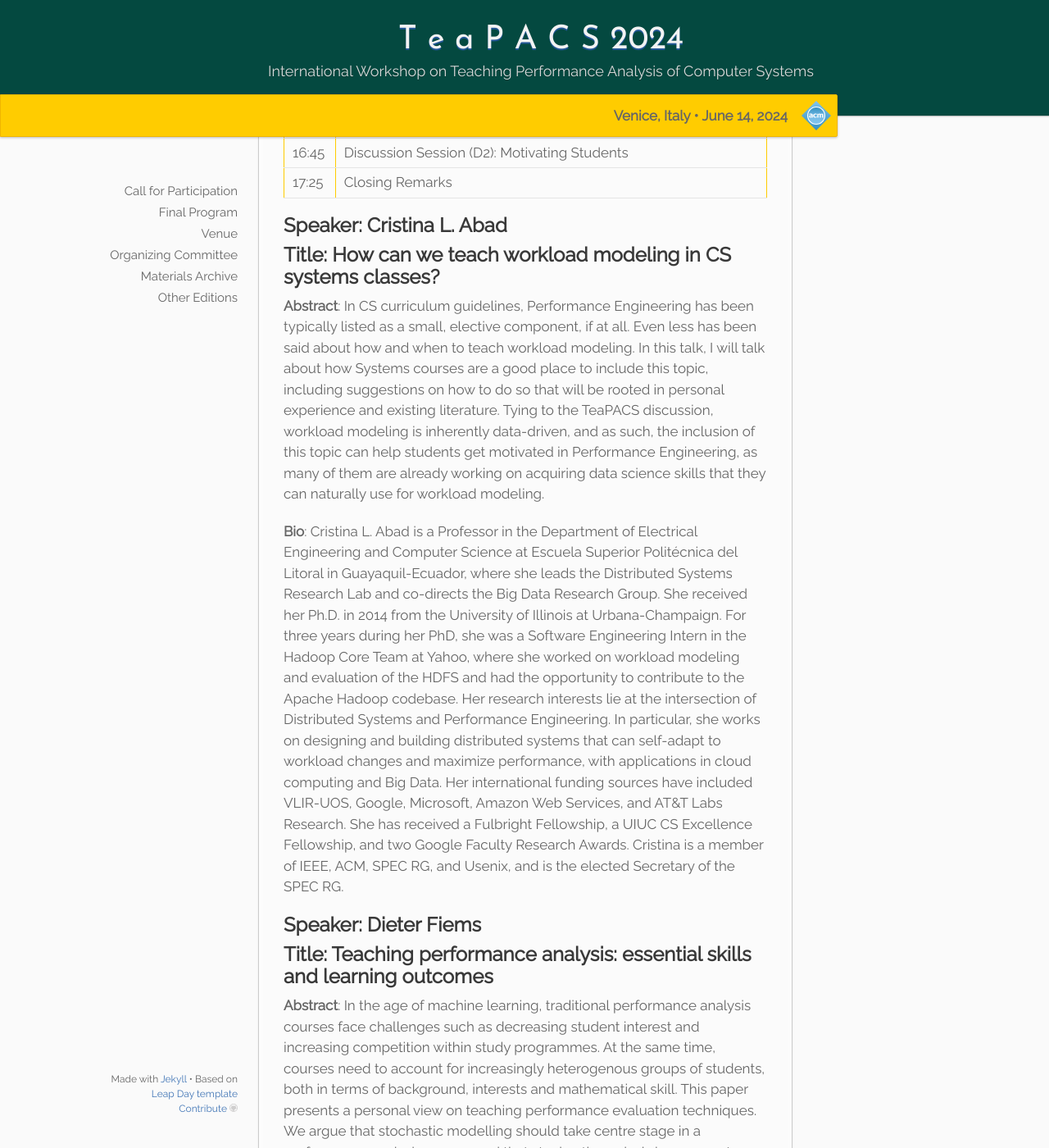
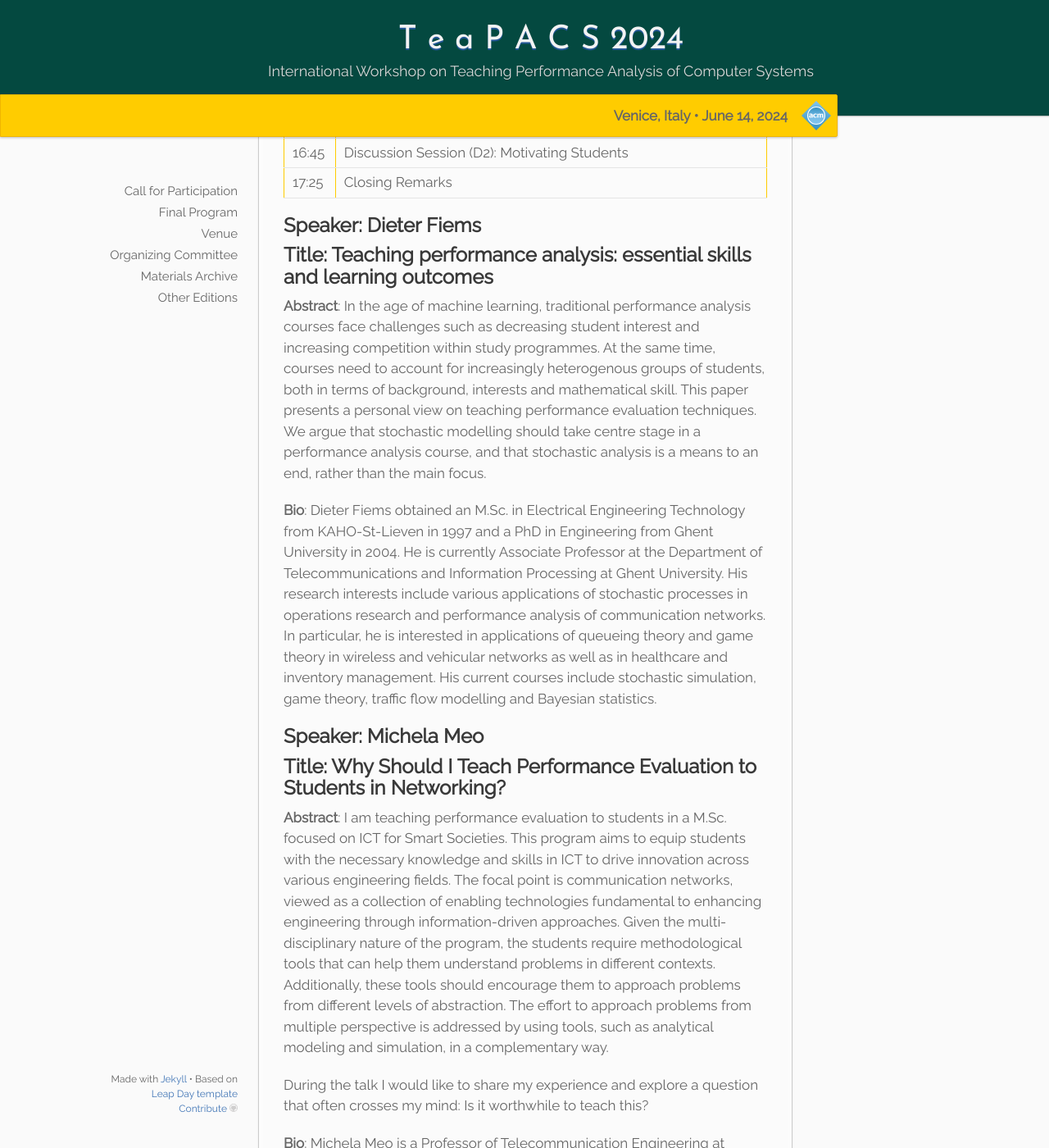
Before and after one commit to alessandropellegrini/teapacs.github.io, a Jekyll site: the page built from _2024/05.program.md, in a window 1280 px wide and 1400 px high, scrolled down 520 px. Shown: the whole window at 82% size. Built offline with Jekyll 4.4.1, drawn with Linux system fonts in a browser that asks for light colours; some of the changed text lies outside the part shown.

Commit message:
Update 05.program.md

```diff
--- a/_2024/05.program.md
+++ b/_2024/05.program.md
@@ -20,13 +20,6 @@ permalink: /:collection/program/
 | 16:45 | Discussion Session (D2): Motivating Students |
 | 17:25 | Closing Remarks                  |
 
-
-## Speaker: Cristina L. Abad
-## Title: How can we teach workload modeling in CS systems classes?
-
-**Abstract**: In CS curriculum guidelines, Performance Engineering has been typically listed as a small, elective component, if at all. Even less has been said about how and when to teach workload modeling. In this talk, I will talk about how Systems courses are a good place to include this topic, including suggestions on how to do so that will be rooted in personal experience and existing literature. Tying to the TeaPACS discussion, workload modeling is inherently data-driven, and as such, the inclusion of this topic can help students get motivated in Performance Engineering, as many of them are already working on acquiring data science skills that they can naturally use for workload modeling.
-
-**Bio**: Cristina L. Abad is a Professor in the Department of Electrical Engineering and Computer Science at Escuela Superior Politécnica del Litoral in Guayaquil-Ecuador, where she leads the Distributed Systems Research Lab and co-directs the Big Data Research Group. She received her Ph.D. in 2014 from the University of Illinois at Urbana-Champaign. For three years during her PhD, she was a Software Engineering Intern in the Hadoop Core Team at Yahoo, where she worked on workload modeling and evaluation of the HDFS and had the opportunity to contribute to the Apache Hadoop codebase. Her research interests lie at the intersection of Distributed Systems and Performance Engineering. In particular, she works on designing and building distributed systems that can self-adapt to workload changes and maximize performance, with applications in cloud computing and Big Data. Her international funding sources have included VLIR-UOS, Google, Microsoft, Amazon Web Services, and AT&T Labs Research. She has received a Fulbright Fellowship, a UIUC CS Excellence Fellowship, and two Google Faculty Research Awards. Cristina is a member of IEEE, ACM, SPEC RG, and Usenix, and is the elected Secretary of the SPEC RG.
 
 ## Speaker: Dieter Fiems
 ## Title: Teaching performance analysis: essential skills and learning outcomes
```
Also changed, not shown: other parts of _2024/05.program.md (+7 -4 lines).
